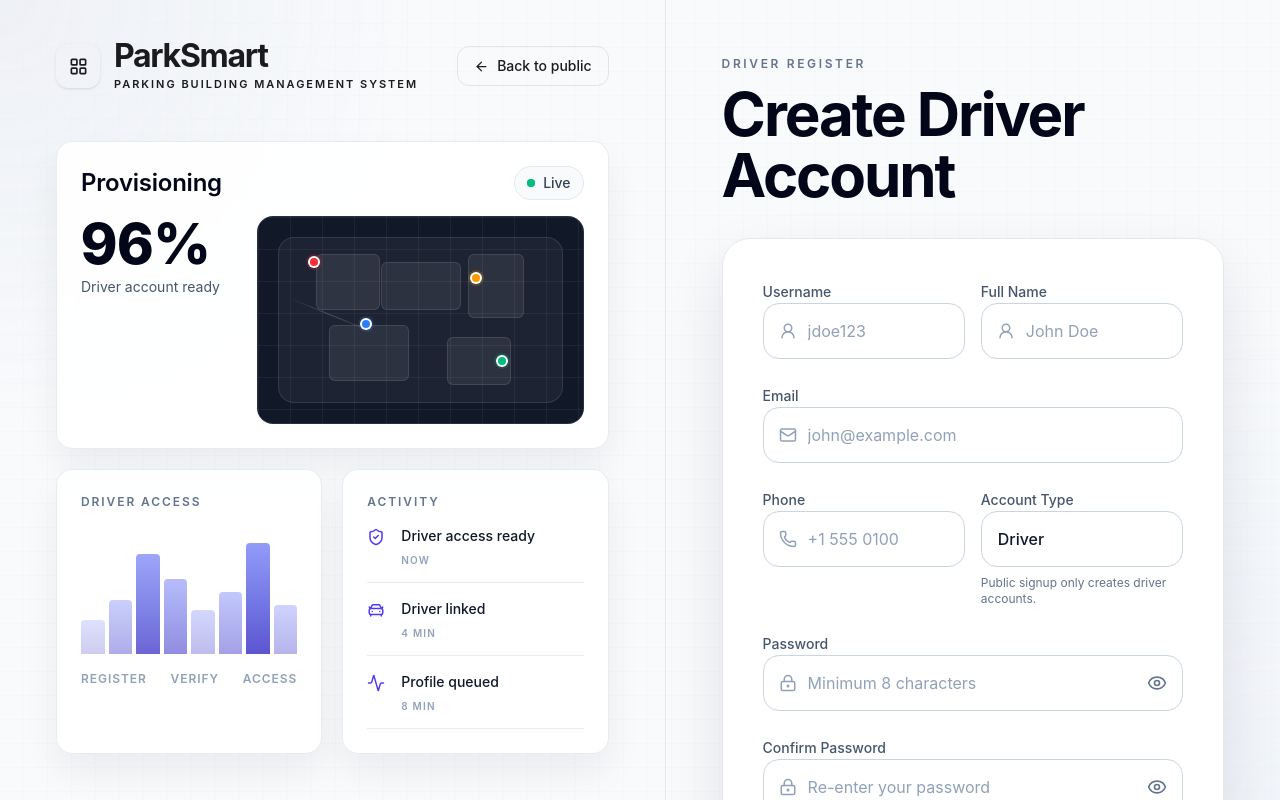
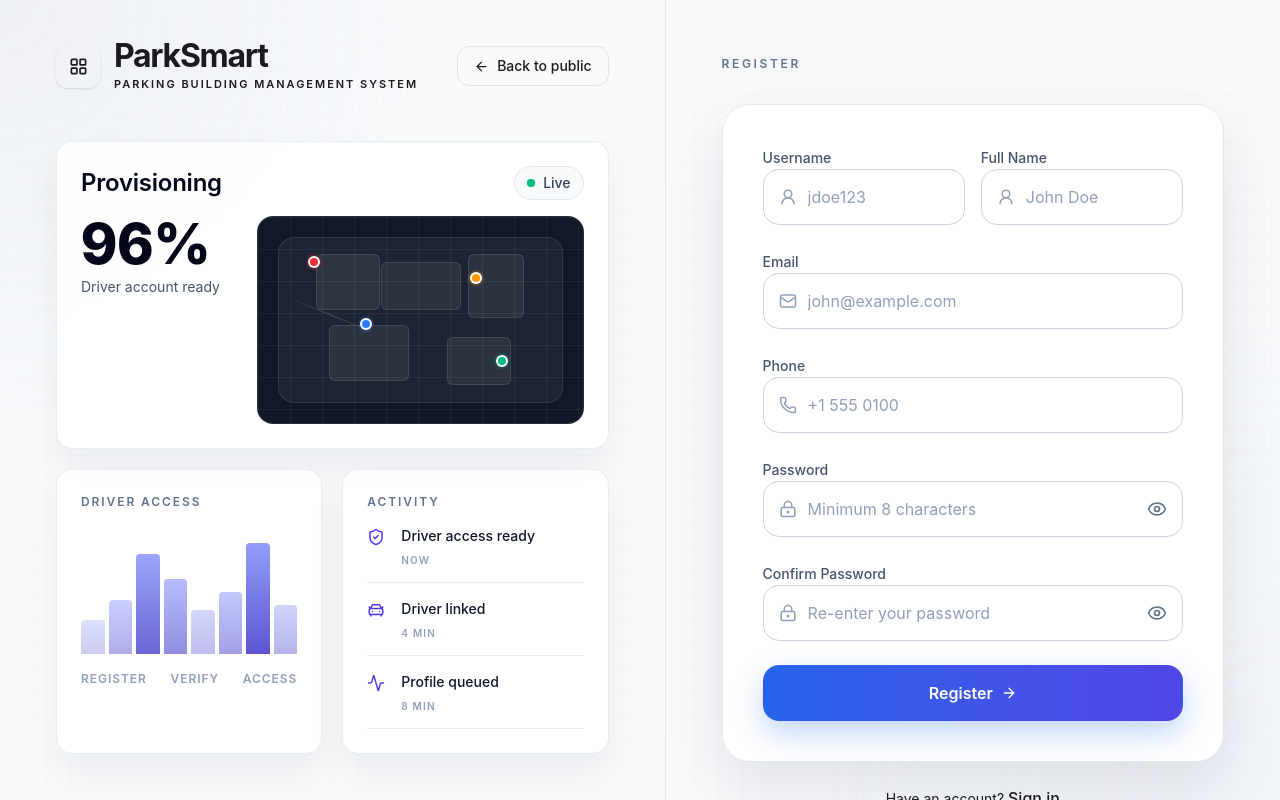
Before and after one commit to ParkingManagement5/Parking-Building-Management-System, a React (Vite) app in the folder parking-frontend/: page /register in a window 1280 px wide. Shown: the top 800 px of the page. Built offline with nearby package versions, Linux system fonts and the light colour scheme.

Commit message:
refresh frontend auth and public copy

```diff
--- a/parking-frontend/src/pages/auth/LoginPage.jsx
+++ b/parking-frontend/src/pages/auth/LoginPage.jsx
@@ -53,7 +53,7 @@ export default function LoginPage() {
   return (
     <div className="auth-page">
       <div className="auth-card">
-        <h1>Login</h1>
+        <h1>Sign in</h1>
 
         <form onSubmit={handleLogin}>
           <div className="form-group">
@@ -76,7 +76,7 @@ export default function LoginPage() {
           </div>
 
           <button type="submit" className="primary-btn">
-            Login
+            Sign in
           </button>
         </form>
       </div>
--- a/parking-frontend/src/pages/auth/RegisterPage.jsx
+++ b/parking-frontend/src/pages/auth/RegisterPage.jsx
@@ -39,8 +39,8 @@ export default function RegisterPage() {
   return (
     <div className="auth-page">
       <div className="auth-card">
-        <h1>Create Account</h1>
-        <p>Register as parking user</p>
+        <h1>Register</h1>
+        <p>Register your parking user account</p>
 
         <form onSubmit={handleRegister}>
           <div className="form-group">
@@ -74,7 +74,7 @@ export default function RegisterPage() {
         </form>
 
         <p className="auth-link">
-          Already have account? <a href="/login">Login</a>
+          Already have account? <a href="/login">Sign in</a>
         </p>
       </div>
     </div>
--- a/parking-frontend/src/pages/public/HomePage.jsx
+++ b/parking-frontend/src/pages/public/HomePage.jsx
@@ -13,7 +13,7 @@ export default function HomePage() {
               View Parking Buildings
             </a>
             <a href="/login" className="rounded-2xl border border-border px-5 py-3 text-sm font-medium text-foreground transition hover:bg-muted">
-              Login
+              Sign in
             </a>
           </div>
         </div>
--- a/parking-frontend/src/ui/components/LandingPage.jsx
+++ b/parking-frontend/src/ui/components/LandingPage.jsx
@@ -301,10 +301,6 @@ export default function LandingPage() {
                 Browse public slots
                 <ChevronRight size={16} />
               </button>
-              <button onClick={() => navigate("/login")} className="flex items-center gap-2 rounded-xl border border-border px-6 py-3 font-medium text-foreground transition-colors hover:bg-muted">
-                View demo
-                <ChevronRight size={16} />
-              </button>
             </div>
             <div className="mt-8 flex flex-wrap items-center gap-6">
               {["No credit card required", "Free 14-day trial", "Cancel anytime"].map((text) => (
@@ -538,7 +534,7 @@ export default function LandingPage() {
           </div>
           <div className="grid gap-6 md:grid-cols-3">
             {PLANS.map((plan) => (
-              <div key={plan.name} className={`rounded-2xl border p-7 ${plan.highlight ? "scale-[1.02] border-primary bg-primary text-primary-foreground shadow-2xl shadow-primary/30" : "border-border bg-card"}`}>
+              <div key={plan.name} className={`rounded-2xl border p-7 ${plan.highlight ? "scale-[1.02] border-primary bg-primary text-primary-foreground shadow-2xl shadow-primary/30 dark:border-indigo-400/40 dark:bg-[#1B2740] dark:text-white dark:shadow-[0_24px_60px_rgba(15,23,42,0.45)]" : "border-border bg-card"}`}>
                 {plan.highlight ? (
                   <span className="mb-3 inline-flex items-center gap-1 rounded-full bg-white/20 px-2.5 py-1 text-xs font-medium text-white">
                     <Zap size={10} />
@@ -559,7 +555,7 @@ export default function LandingPage() {
                     </li>
                   ))}
                 </ul>
-                <button onClick={() => navigate("/register")} className={`w-full rounded-xl py-2.5 text-sm font-medium transition-all ${plan.highlight ? "bg-white text-primary hover:bg-white/90" : "bg-primary text-primary-foreground hover:bg-primary/90"}`}>
+                <button onClick={() => navigate("/register")} className={`w-full rounded-xl py-2.5 text-sm font-medium transition-all ${plan.highlight ? "bg-white text-primary hover:bg-white/90 dark:bg-slate-100 dark:text-[#1B2740] dark:hover:bg-white" : "bg-primary text-primary-foreground hover:bg-primary/90"}`}>
                   {plan.cta}
                 </button>
               </div>
@@ -577,7 +573,7 @@ export default function LandingPage() {
             Join facilities already using ParkSmart to modernize their operations.
           </p>
           <div className="flex flex-wrap items-center justify-center gap-4">
-            <button onClick={() => navigate("/register")} className="flex items-center gap-2 rounded-xl bg-white px-8 py-3 font-semibold text-primary shadow-lg transition-all hover:bg-white/90">
+            <button onClick={() => navigate("/register")} className="flex items-center gap-2 rounded-xl bg-white px-8 py-3 font-semibold text-primary shadow-lg transition-all hover:bg-white/90 dark:bg-slate-100 dark:text-[#1B2740] dark:shadow-[0_16px_40px_rgba(15,23,42,0.35)] dark:hover:bg-white">
               Get started free <ArrowRight size={16} />
             </button>
             <button onClick={() => navigate("/login")} className="flex items-center gap-2 rounded-xl border border-white/20 bg-white/10 px-8 py-3 font-medium text-white transition-all hover:bg-white/20">
--- a/parking-frontend/src/ui/components/LoginPage.jsx
+++ b/parking-frontend/src/ui/components/LoginPage.jsx
@@ -5,7 +5,6 @@ import {
   CarFront,
   Eye,
   EyeOff,
-  KeyRound,
   LockKeyhole,
   ShieldCheck,
   UserRound,
@@ -251,7 +250,7 @@ export default function LoginPage() {
             </div>
 
             <div className="mb-8">
-              <p className="mb-3 text-xs font-semibold uppercase tracking-[0.22em] text-slate-500 dark:text-slate-200">Sign In</p>
+              <p className="mb-3 text-xs font-semibold uppercase tracking-[0.22em] text-slate-500 dark:text-slate-200">Sign in</p>
               <h1 className="text-5xl font-bold leading-[1.02] tracking-[-0.035em] text-slate-950 dark:text-white xl:text-6xl">Welcome Back</h1>
             </div>
 
@@ -316,7 +315,7 @@ export default function LoginPage() {
                 disabled={loading}
                 className="h-14 w-full rounded-2xl border border-transparent bg-gradient-to-r from-[#2563eb] to-[#4f46e5] text-base font-semibold text-white shadow-[0_12px_30px_rgba(37,99,235,0.28)] transition-all duration-200 hover:from-[#1d4ed8] hover:to-[#4338ca] hover:shadow-[0_16px_36px_rgba(37,99,235,0.32)] active:scale-[0.98] disabled:cursor-not-allowed disabled:opacity-60 dark:bg-blue-600 dark:hover:bg-blue-500"
               >
-                {loading ? "Signing in..." : "Sign In"}
+                {loading ? "Signing in..." : "Sign in"}
               </button>
             </form>
 
@@ -329,7 +328,7 @@ export default function LoginPage() {
               </div>
             </div>
 
-            <div className="grid grid-cols-2 gap-4">
+            <div className="grid grid-cols-1 gap-4">
               <SocialButton
                 icon={
                   <svg width="20" height="20" viewBox="0 0 48 48" aria-hidden="true">
@@ -342,7 +341,6 @@ export default function LoginPage() {
               >
                 Google
               </SocialButton>
-              <SocialButton icon={<KeyRound size={18} className="opacity-70" />}>SSO</SocialButton>
             </div>
 
             <div className="mt-6 text-center">
--- a/parking-frontend/src/ui/components/MainPublicNavbar.jsx
+++ b/parking-frontend/src/ui/components/MainPublicNavbar.jsx
@@ -55,7 +55,7 @@ export default function MainPublicNavbar() {
             Sign in
           </button>
           <button type="button" onClick={() => navigate("/register")} className="rounded-lg bg-primary px-4 py-1.5 text-sm font-medium text-primary-foreground transition-colors hover:bg-primary/90">
-            Get started
+            Register
           </button>
         </div>
       </div>
--- a/parking-frontend/src/ui/components/RegisterPage.jsx
+++ b/parking-frontend/src/ui/components/RegisterPage.jsx
@@ -267,8 +267,7 @@ export default function RegisterPage() {
             </div>
 
             <div className="mb-8">
-              <p className="mb-3 text-xs font-semibold uppercase tracking-[0.22em] text-slate-500 dark:text-slate-200">Driver Register</p>
-              <h1 className="text-5xl font-bold leading-[1.02] tracking-[-0.035em] text-slate-950 dark:text-white xl:text-6xl">Create Driver Account</h1>
+              <p className="mb-3 text-xs font-semibold uppercase tracking-[0.22em] text-slate-500 dark:text-slate-200">Register</p>
             </div>
 
             {error ? (
@@ -335,7 +334,6 @@ export default function RegisterPage() {
                 </div>
               </div>
 
-              <div className="grid gap-4 sm:grid-cols-2">
               <div className="space-y-2">
                 <label htmlFor="phone" className="text-sm font-medium text-slate-600 dark:text-slate-200">
                   Phone
@@ -349,19 +347,6 @@ export default function RegisterPage() {
                     placeholder="+1 555 0100"
                     className="h-14 w-full rounded-2xl border border-slate-300 bg-white px-4 pl-11 text-base text-slate-900 outline-none transition-all duration-200 placeholder:text-slate-400 focus:border-[#2563eb] focus:bg-white focus:ring-4 focus:ring-[#2563eb]/10 dark:border-white/10 dark:bg-slate-900/60 dark:text-white dark:placeholder:text-slate-400 dark:focus:bg-slate-900"
                   />
-                  </div>
-                </div>
-
-                <div className="space-y-2">
-                  <label className="text-sm font-medium text-slate-600 dark:text-slate-200">
-                    Account Type
-                  </label>
-                  <div className="flex h-14 items-center rounded-2xl border border-slate-300 bg-white px-4 text-base font-medium text-slate-900 dark:border-white/10 dark:bg-slate-900/60 dark:text-white">
-                    Driver
-                  </div>
-                  <p className="text-xs text-slate-500 dark:text-slate-300">
-                    Public signup only creates driver accounts.
-                  </p>
                 </div>
               </div>
 
@@ -447,7 +432,7 @@ export default function RegisterPage() {
                   <span className="size-5 rounded-full border-2 border-white/25 border-t-white animate-spin" />
                 ) : (
                   <>
-                    Create account
+                    Register
                     <ArrowRight size={16} />
                   </>
                 )}
```
Also changed, not shown: 2 other files (tests, documents, lock files or other folders). Lines whose indentation alone changed are shown as unchanged.
